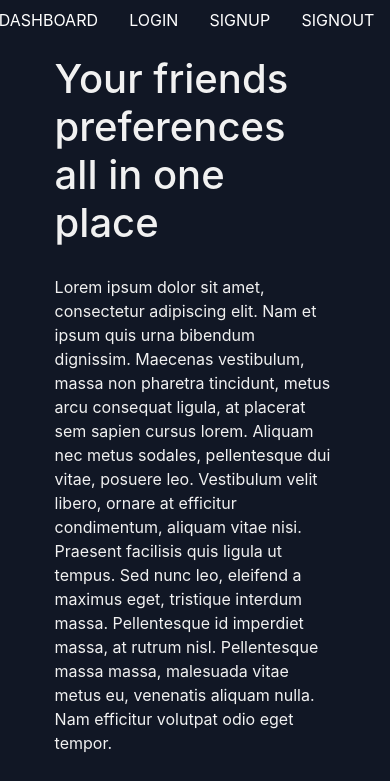
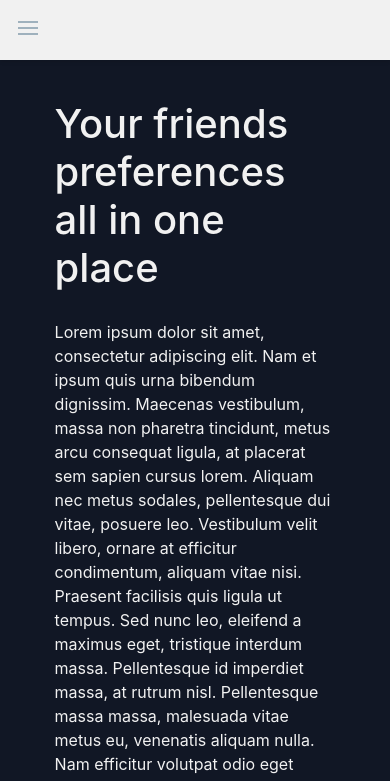
Before and after one commit to alexandercsierra/preferences, a React (Create React App) app: page / in a window 390 px wide. Shown: the top 781 px of the page. Built offline with nearby package versions, Linux system fonts and the light colour scheme.

Commit message:
improved mobile styling, hide delete on friend list

```diff
--- a/public/index.html
+++ b/public/index.html
@@ -2,8 +2,11 @@
 <html lang="en">
   <head>
     <meta charset="utf-8" />
+    <link href="https://fonts.googleapis.com/css2?family=Roboto:ital,wght@0,400;0,500;0,700;0,900;1,400&display=swap" rel="stylesheet">
     <link rel="icon" href="%PUBLIC_URL%/favicon.ico" />
     <link rel="stylesheet" href="https://use.fontawesome.com/releases/v5.13.1/css/all.css" integrity="sha384-xxzQGERXS00kBmZW/6qxqJPyxW3UR0BPsL4c8ILaIWXva5kFi7TxkIIaMiKtqV1Q" crossorigin="anonymous">
+
+
 
 
     <meta name="viewport" content="width=device-width, initial-scale=1" />
--- a/src/App.css
+++ b/src/App.css
@@ -60,5 +60,109 @@
 .fa-times-circle{
   color: red;
   width: 20%;
-  font-size: 1rem;
+  font-size: 1.2rem;
 }
+
+
+input#menu {
+  display: none;
+}
+
+.icon {
+  background: #f1f1f1;
+  cursor: pointer;
+  display: block;
+  height: 24px;
+  padding: 16px;
+  width: 24px;
+}
+
+label.icon {
+  position: fixed;
+  z-index: 200;
+}
+
+.icon .menu,
+.icon .menu::before,
+.icon .menu::after {
+  background: #9FB1BD;
+  content: '';
+  display: block;
+  height: 2px;
+  position: absolute;
+  transition: background ease .3s, top ease .3s .3s, transform ease .3s;
+  width: 20px;
+}
+
+.icon:hover .menu,
+.icon:hover .menu::before,
+.icon:hover .menu::after {
+  background: #47B74B;
+}
+
+.icon .menu {
+  left: 18px;
+  top: 27px;
+}
+
+.icon .menu::before {
+  top: -6px;
+}
+
+.icon .menu::after {
+  top: 6px;
+}
+
+#menu:checked + .icon .menu {
+  background: transparent;
+}
+
+#menu:checked + .icon .menu::before {
+  transform: rotate(45deg);
+}
+
+#menu:checked + .icon .menu::after {
+  transform: rotate(-45deg);
+}
+
+#menu:checked + .icon .menu::before,
+#menu:checked + .icon .menu::after {
+  top: 0;
+  transition: top ease .3s, transform ease .3s .3s;
+}
+
+nav {
+  background: #f1f1f1;
+  box-shadow: 0 2px 4px rgba(0, 0, 0, .1);
+  height: 10px;
+  width: 100%;
+  padding-top: 60px;
+  position: fixed;
+  transition: height ease .6s;
+  z-index: 100;
+
+  overflow: hidden;
+}
+
+/*when menu selected, change the height of nav to 40vh*/
+#menu:checked ~ nav {
+  height: 40vh;
+}
+
+nav ul {
+  list-style: none;
+  margin: 0;
+  padding: 0;
+}
+nav li {
+  cursor: pointer;
+  display: block;
+  line-height: 60px;
+  padding-left: 16px;
+  white-space: nowrap;
+}
+nav i {
+  color: #9FB1BD;
+  margin-right: 24px;
+  vertical-align: text-bottom;
+}
--- a/src/components/Dashboard.js
+++ b/src/components/Dashboard.js
@@ -157,7 +157,7 @@ export default Dashboard
 const Container = styled.div`
     display: flex;
     margin-bottom: 5%;
-    @media(max-width: 630px){
+    @media(max-width: 970px){
         flex-direction: column;
     }
 `;
@@ -167,6 +167,9 @@ const TopTitleDiv = styled.div`
     justify-content: center;
     align-items: center;
     width: 100%;
+    @media(max-width: 970px){
+        margin-top: 10vh;
+    }
 `;
 
 const TitleDiv = styled.div`
@@ -179,8 +182,10 @@ const TitleDiv = styled.div`
 const ListContainer = styled.div`
     width: 60%;
     height: 100vh;
-    @media(max-width: 630px){
+    @media(max-width: 970px){
         width: 100%;
+        height: auto;
+        margin-bottom: 20%;
     }
 `;
 
@@ -192,9 +197,9 @@ const UserPanel = styled.div`
     display: flex;
     flex-direction: column;
     align-items: center;
-    @media(max-width: 630px){
+    @media(max-width: 970px){
         width: 100%;
-        height: 75vh;
+        height: auto;
     }
 `;
 
@@ -212,9 +217,10 @@ const Title = styled.h1`
 `;
 
 const Subtitle = styled.p`
-    font-size: 1.2rem;
+    font-size: 1.5rem;
     align-self: flex-start;
     margin: 2%;
+    font-weight: 700;
 `;
 
 const ImgDiv = styled.div`
@@ -242,6 +248,7 @@ const Lists = styled.div`
 
 const ListNames = styled.p`
     // border: 1px solid red;
+    font-size: 1.2rem;
     width: 80%;
     padding: 4%;
     margin: 0;
--- a/src/components/FriendsList.js
+++ b/src/components/FriendsList.js
@@ -2,6 +2,7 @@ import React, {useState, useEffect} from 'react'
 import {useParams} from 'react-router-dom'
 import {axiosWithAuth} from './utils/axiosWithAuth'
 import List from './List'
+import styled from 'styled-components'
 
 const FriendsList = ({currentFriend}) => {
 
@@ -10,20 +11,43 @@ const FriendsList = ({currentFriend}) => {
     const [lists, setLists] = useState([])
 
     useEffect(()=>{
-        axiosWithAuth().get(`/api/lists/${currentFriend}`)
+        let currFriend = 0;
+        if(currentFriend){
+            localStorage.setItem('currentFriend', currentFriend)
+            currFriend = currentFriend
+        } else{
+            currFriend = localStorage.getItem('currentFriend')
+        }
+        axiosWithAuth().get(`/api/lists/${currFriend}`)
             .then(res=>setLists(res.data))
             .catch(err=>console.log(err))
     },[])
 
 
     return (
-        <div>
-            <h1>{name}'s Lists</h1>
-            <div>
+        <Container>
+            <Title>{name}'s Lists</Title>
+            <ListContainer>
                 {lists.map(list=><List key={list.id} list={list} isFriend={true}/>)}
-            </div>
-        </div>
+            </ListContainer>
+        </Container>
     )
 }
 
 export default FriendsList;
+
+const Container = styled.div`
+    display: flex;
+    flex-direction: column;
+    justify-content: center;
+
+`;
+
+const ListContainer = styled.div`
+    min-height: 100vh;
+`;
+
+const Title = styled.h1`
+    margin: 10vh auto;
+    margin-bottom: 4%;
+`;
--- a/src/components/Home.js
+++ b/src/components/Home.js
@@ -54,6 +54,9 @@ const TextDiv = styled.div`
 
 const Title = styled.h1`
     margin-bottom: 10%;
+    @media(max-width: 970px){
+        margin-top: 10vh;
+    }
 `;
 
 const Text = styled.p``;
--- /dev/null
+++ b/src/components/Item.js
@@ -0,0 +1,33 @@
+import React from 'react';
+import styled from 'styled-components'
+
+const Item = ({isFriend, item, deleteItem}) => {
+    return(
+        <ItemsDiv key={item.item_name}>
+            <Amount>{`${item.quantity} x`}</Amount>
+            <ItemName>{item.item_name}</ItemName>
+            {!isFriend && <i className="fas fa-times-circle" onClick={()=>deleteItem(item.item_id)}></i>}
+        </ItemsDiv>
+    )
+}
+
+export default Item;
+
+const ItemsDiv = styled.div`
+    background : #f1f1f1;
+    color: #111725;
+    width: 90%;
+    margin: 0 auto;
+    // border-radius: 10px;
+    display: flex;
+    justify-content: space-around;
+    padding: 4%;
+`;
+
+const Amount = styled.p`
+    width: 50%;
+`;
+
+const ItemName = styled.p`
+    width: 50%;
+`;
--- a/src/components/List.js
+++ b/src/components/List.js
@@ -1,6 +1,7 @@
 import React, {useState, useEffect} from 'react'
 import styled from 'styled-components'
 import {axiosWithAuth} from './utils/axiosWithAuth'
+import Item from './Item'
 
 const List = ({list, isFriend}) => {
 
@@ -59,11 +60,12 @@ const List = ({list, isFriend}) => {
             <ItemsDiv style={{flexDirection: 'column'}}>
 
             {items.map(item=>{
-                return <ItemsDiv key={item.item_name}>
-                    <Amount>{`${item.quantity} x`}</Amount>
-                    <ItemName>{item.item_name}</ItemName>
-                    <i className="fas fa-times-circle" onClick={()=>deleteItem(item.item_id)}></i>
-                </ItemsDiv>
+                return <Item isFriend={isFriend} item={item} deleteItem={deleteItem}/>
+                // return <ItemsDiv key={item.item_name}>
+                //     <Amount>{`${item.quantity} x`}</Amount>
+                //     <ItemName>{item.item_name}</ItemName>
+                //     <i className="fas fa-times-circle" onClick={()=>deleteItem(item.item_id)}></i>
+                // </ItemsDiv>
             })}
                 {!isFriend && <Button style={{margin: '4% auto', width: '50%'}} onClick={()=>{
                     setIsAdding(!isAdding)
@@ -93,6 +95,9 @@ const Container = styled.div`
     flex-direction: column;
     width: 60%;
     margin: 0 auto;
+    @media(max-width: 970px){
+        width: 80%;
+    }
 `;
 
 const Title = styled.h1`
--- a/src/components/Login.js
+++ b/src/components/Login.js
@@ -57,11 +57,13 @@ const Container = styled.div`
     // justify-content: center;
     align-items: center;
     flex-direction: column;
-    margin: 6% 0;
+    // margin: 6% 0;
     height: 100vh;
 `;
 
-const Title = styled.h1``;
+const Title = styled.h1`
+    margin-top: 10vh;
+`;
 
 const Form = styled.form`
     display: flex;
--- a/src/components/Nav.js
+++ b/src/components/Nav.js
@@ -1,12 +1,32 @@
-import React from 'react'
+import React, {useState, useEffect} from 'react'
 import styled from 'styled-components'
-import {NavLink, useHistory} from 'react-router-dom'
+import {NavLink, useHistory, useLocation} from 'react-router-dom'
 
 
 const Nav = () => {
     const history = useHistory()
+    const location = useLocation().pathname
+
+    const [checked, setChecked] = useState(false)
+
+    const unCheck = () => {
+        setChecked(false)
+    }
+
+    useEffect(()=>{
+        unCheck()
+    },[location])
+
+    console.log(location)
     return(
-        <Navbar>
+
+        <div>
+            <MobileContainer>
+                <input type="checkbox" class="blue" id="menu" onChange={checked} onClick={()=>setChecked(!checked)}/>
+                <label for="menu" class="icon">
+                    <div class="menu"></div>
+                </label>
+                <MobileNav>
                     <TheLinks to="/" exact={true}>HOME</TheLinks>
                     <TheLinks to="/dashboard">DASHBOARD</TheLinks>
                     <TheLinks to="/login">LOGIN</TheLinks>
@@ -15,21 +35,54 @@ const Nav = () => {
                         localStorage.clear();
                         history.push('/login')
                     }}>SIGNOUT</Signout>
+                </MobileNav>
+            </MobileContainer>
+            <Navbar>
+                <TheLinks to="/" exact={true}>HOME</TheLinks>
+                {location !== "/" && <TheLinks to="/dashboard">DASHBOARD</TheLinks>}
+                <TheLinks to="/login">LOGIN</TheLinks>
+                {location === "/" && <TheLinks to="/signup">SIGNUP</TheLinks>}
+                <Signout onClick={()=>{
+                    localStorage.clear();
+                    setChecked(false)
+                    history.push('/login')
+                }}>SIGNOUT</Signout>
             </Navbar>
+        </div>
     )
 }
 
 export default Nav
 
-const Navbar = styled.nav`
+const MobileContainer = styled.div`
+    display: none;
+    @media(max-width: 970px){
+        display: block;
+    }
+`;
+
+const Navbar = styled.div`
     display: flex;
     justify-content: flex-end;
+    @media(max-width: 970px){
+        display: none;
+    }
+`;
+
+const MobileNav = styled.nav`
+    display: flex;
+    // justify-content: flex-end;
+    flex-direction: column;
 `;
 
 const TheLinks = styled(NavLink)`
     color: white;
     margin: 2% 4%;
     text-decoration: none;
+    font-weight: 700;
+    @media(max-width: 970px){
+        color: #111725;
+    }
     `;
 
     const Signout = styled.p`
@@ -37,4 +90,8 @@ const Signout = styled.p`
     margin: 2% 4%;
     text-decoration: none;
     cursor: pointer;
+    font-weight: 700;
+    @media(max-width: 970px){
+        color: #111725;
+    }
 `;
--- a/src/components/Signup.js
+++ b/src/components/Signup.js
@@ -57,11 +57,14 @@ const Container = styled.div`
     // justify-content: center;
     align-items: center;
     flex-direction: column;
-    margin: 6% 0;
+    // margin: 6% 0;
     height: 100vh;
 `;
 
-const Title = styled.h1``;
+const Title = styled.h1`
+margin-top: 10vh;
+
+`;
 
 const Form = styled.form`
     display: flex;
--- a/src/index.css
+++ b/src/index.css
@@ -8,9 +8,11 @@
 
 body {
   margin: 0;
-  font-family: -apple-system, BlinkMacSystemFont, 'Segoe UI', 'Roboto', 'Oxygen',
+  font-family: 'Roboto', sans-serif;
+
+  /* font-family: -apple-system, BlinkMacSystemFont, 'Segoe UI', 'Roboto', 'Oxygen',
     'Ubuntu', 'Cantarell', 'Fira Sans', 'Droid Sans', 'Helvetica Neue',
-    sans-serif;
+    sans-serif; */
   -webkit-font-smoothing: antialiased;
   -moz-osx-font-smoothing: grayscale;
 
```
Lines whose indentation alone changed are shown as unchanged.
